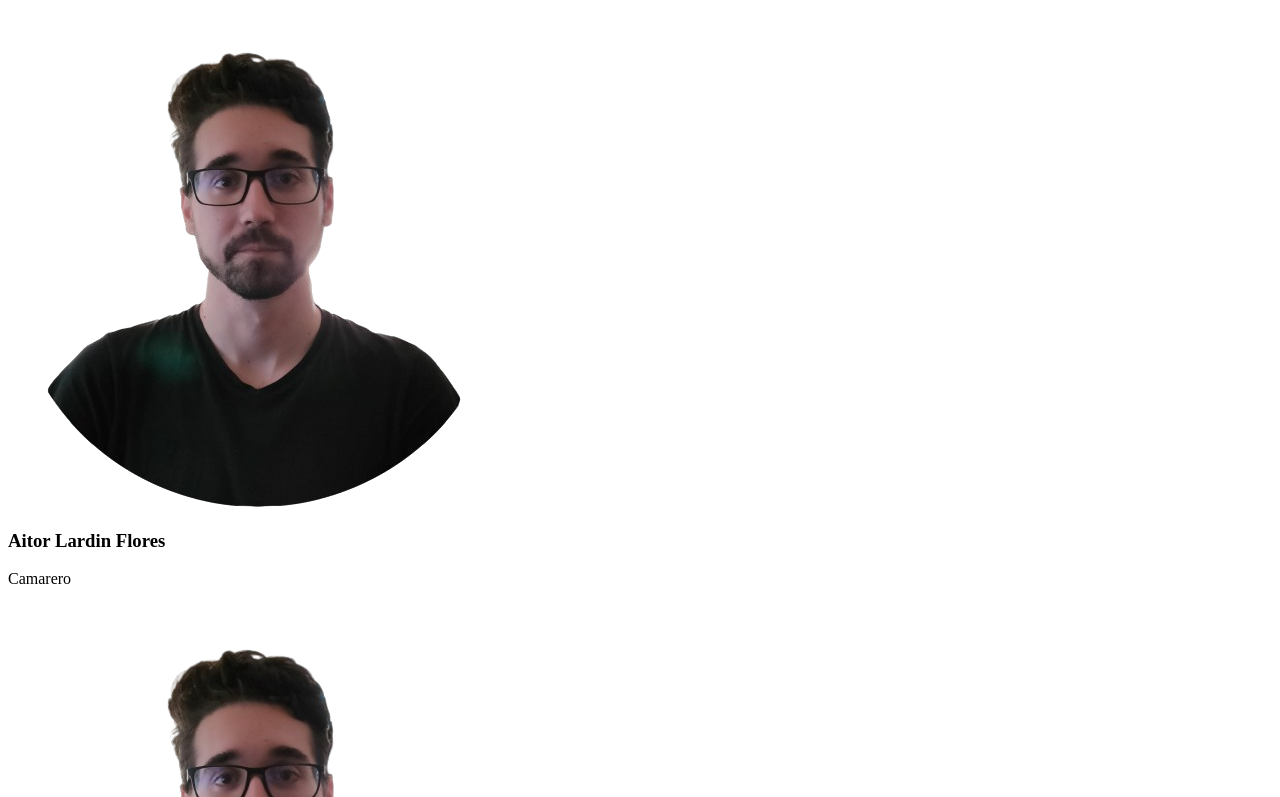
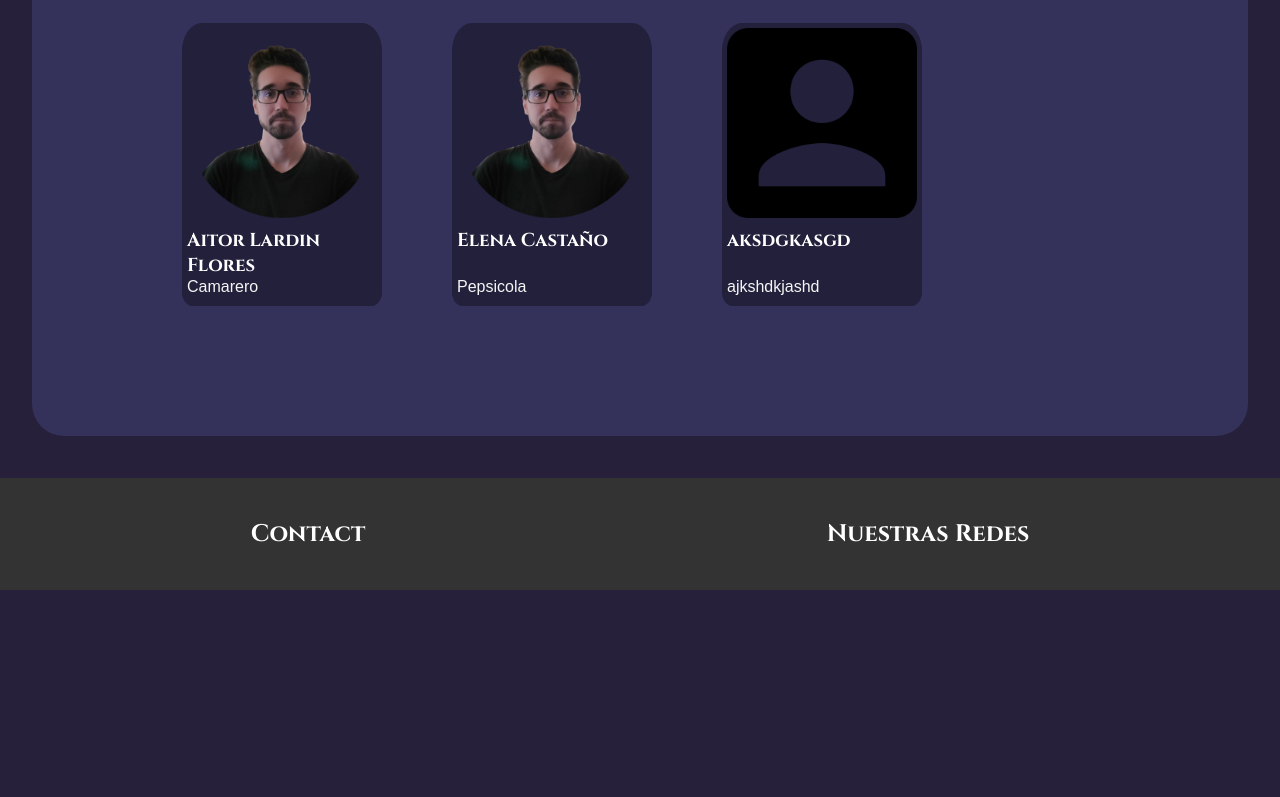
Before and after one commit to AitorLF/Nocturnia_Website, a plain HTML site: page equipo.html in a window 1280 px wide. Shown: the part 221-1018 px from the top of the page. After the commit the page ends 811 px from the top, so only its background shows below. Drawn offline with nearby package versions, Linux system fonts and the light colour scheme; the site is published under a folder, as on GitHub Pages, so addresses that start at the root find nothing.

Commit message:
Avances Animacion

```diff
--- a/equipo.html
+++ b/equipo.html
@@ -8,7 +8,7 @@
     <meta charset="UTF-8" />
     <meta name="viewport" content="width=device-width, initial-scale=1.0" />
     <title>Nocturnia</title>
-    <link rel="stylesheet" href="/src/styles.css" />
+    <link rel="stylesheet" href="./src/styles.css" />
   </head>
   <body class="team">
     <nav>
```
Also changed, not shown: index.html (+1 -1 lines), 1 other file.
